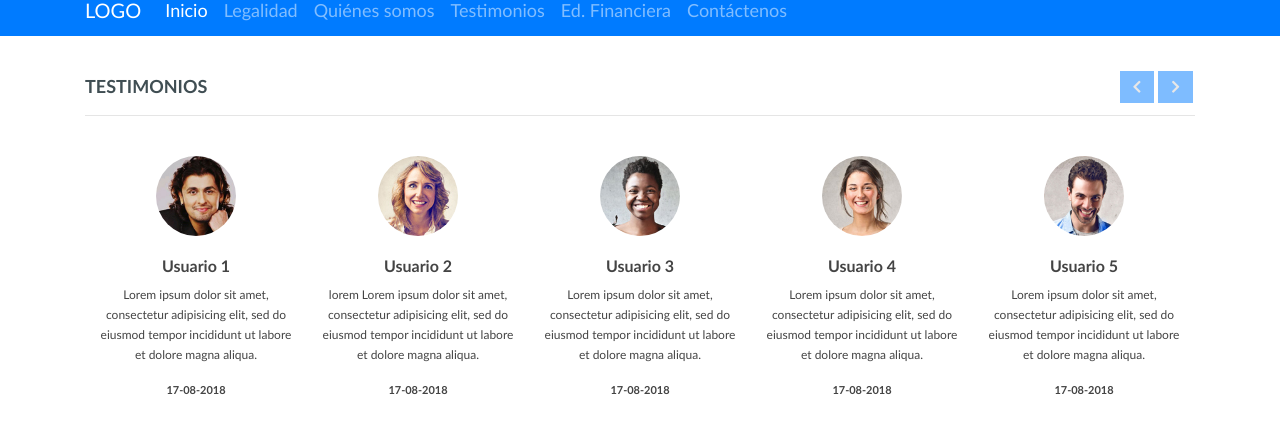
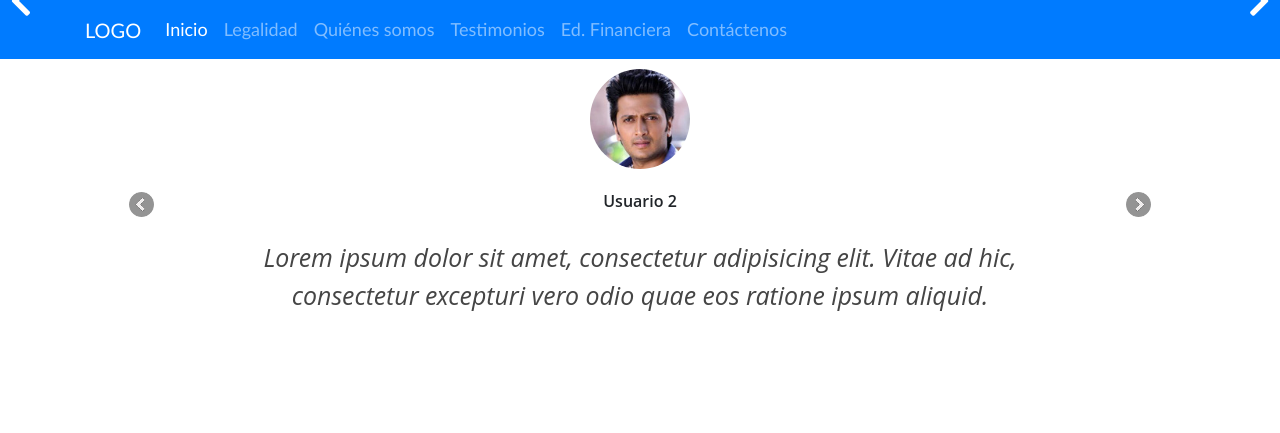
Before and after one commit to ericksulca/ProyectoMMM, a Django app: page /Pago/confirmar/ in a window 1280 px wide. Shown: the top 433 px of the page. Run offline with Django 3.2, Linux system fonts and the light colour scheme; parts of the project's set-up code (start-up, migrations or seed data) failed here and were passed over; some libraries are stand-ins or nearby versions.

Commit message:
modificacion de slider de testimonios

```diff
--- a/sistUno/templates/base/base.html
+++ b/sistUno/templates/base/base.html
@@ -20,12 +20,29 @@
     <!-- END SLIDER -->
 
     <!-- TESTIMONIOS -->
-    <link rel="stylesheet" href="{% static 'css/testimonios/owl.carousel.css'%}">
+    <!-- <link rel="stylesheet" href="{% static 'css/testimonios/owl.carousel.css'%}">
     <link rel="stylesheet" href="{% static 'css/testimonios/owl.theme.css'%}">
     <link rel="stylesheet" href="{% static 'css/testimonios/owl.transitions.css'%}">
     <link rel="stylesheet" href="{% static 'css/testimonios/style.css'%}">
-    <!-- END TESTIMONIOS -->
+-->
+	<script src="http://ajax.googleapis.com/ajax/libs/jquery/2.2.4/jquery.min.js"></script>
+    <link rel="stylesheet" href="{% static 'testimonios/sss/sss.css'%}">
+    <link rel="stylesheet" href="{% static 'testimonios/testimonio-estilos.css'%}">
 
+    <script type="text/javascript" src="{% static 'testimonios/sss/sss.js'%}"></script>
+    <script>
+        jQuery(function($){
+            $('.slider-testimonial').sss({
+              slideShow : true,
+              speed : 3500
+            });
+        });
+    </script>
+
+
+
+
+      <!-- END TESTIMONIOS -->
 </head>
 <body>
   <div class="">
@@ -82,14 +99,16 @@
     {% endblock %}
 
 <script src="{% static 'js/bootstrap/bootstrap.min.js'%}"></script>
-<script src="{% static 'js/testimonios/owl.carousel.min.js'%}"></script>
+<!-- <script src="{% static 'js/testimonios/owl.carousel.min.js'%}"></script>
 <script src="{% static 'js/testimonios/jquery.nivo.slider.pack.js'%}"></script>
 <script src="{% static 'js/testimonios/jquery.meanmenu.min.js'%}"></script>
 <script src="{% static 'js/testimonios/wow.min.js'%}"></script>
 <script src="{% static 'js/testimonios/jquery-price-slider.js'%}"></script>
 <script src="{% static 'js/testimonios/jquery.simpleLens.min.js'%}"></script>
 <script src="{% static 'js/testimonios/jquery.scrollUp.min.js'%}"></script>
-<script src="{% static 'js/testimonios/main.js'%}"></script>
+<script src="{% static 'js/testimonios/main.js'%}"></script> -->
+
+
 
 
 </body>
--- a/sistUno/templates/home/testimonios.html
+++ b/sistUno/templates/home/testimonios.html
@@ -1,5 +1,5 @@
 {% load staticfiles%}
-<div class="brand-logo-area">
+<!-- <div class="brand-logo-area">
   <div class="container">
     <div class="brand-logo">
       <div class="brand-logo-title">
@@ -110,4 +110,42 @@
       </div>
     </div>
   </div>
+</div> -->
+
+<div class="wrapper">
+  <div class="slider-testimonial">
+    <div class="testimonial-item">
+      <div class="testimonial-client">
+        <div class="testimonio-photo">
+          <img src="{% static 'img/fotos-usuario/5.jpg' %}" alt="" class="photo">
+        </div>
+        <p class="client-name">Usuario 1</p>
+      </div>
+      <div class="testimonial-text">
+        <p>Lorem ipsum dolor sit amet, consectetur adipisicing elit. Explicabo, veritatis, similique! Ipsa quam vel repellendus, autem fugiat doloribus? Quam, velit.</p>
+      </div>
+    </div>
+    <div class="testimonial-item">
+      <div class="testimonial-client">
+        <div class="testimonio-photo">
+          <img src="{% static 'img/fotos-usuario/6.jpg' %}" alt="" class="photo">
+        </div>
+        <p class="client-name">Usuario 2</p>
+      </div>
+      <div class="testimonial-text">
+        <p>Lorem ipsum dolor sit amet, consectetur adipisicing elit. Vitae ad hic, consectetur excepturi vero odio quae eos ratione ipsum aliquid.</p>
+      </div>
+    </div>
+    <div class="testimonial-item">
+      <div class="testimonial-client">
+        <div class="testimonio-photo">
+          <img src="{% static 'img/fotos-usuario/7.jpg' %}" alt="" class="photo">
+        </div>
+        <p class="client-name">Usuario 3</p>
+      </div>
+      <div class="testimonial-text">
+        <p>Lorem ipsum dolor sit amet, consectetur adipisicing elit. Non voluptate provident eum, itaque nihil. Minus eius nostrum, veritatis eos eum.</p>
+      </div>
+    </div>
+  </div>
 </div>
--- a/static/css/personalizados/global.css
+++ b/static/css/personalizados/global.css
@@ -109,8 +109,8 @@ ul>li>a{
 }
 
 .testimonio-photo{
-  width:80px;
-  height: 80px;
+  width:100px;
+  height: 100px;
   border-radius: 100%;
   margin: 0 auto;
   margin-bottom: 20px;
--- /dev/null
+++ b/static/testimonios/sss/sss.css
@@ -0,0 +1,51 @@
+.sss {
+	height: 0;
+	margin: 0;
+	padding: 0;
+	position: relative;
+	display: block;
+	overflow: hidden;
+}
+
+.ssslide {
+	width: 100%;
+	margin: 0;
+	padding: 0;
+	position: absolute;
+	top: 0;
+	left: 0;
+	display: none;
+	overflow: hidden;
+}
+
+.ssslide img {
+	max-width: 100%;
+	height: auto;
+	margin: 0;
+	padding: 0;
+	position: relative;
+	display: block;
+}
+
+.sssnext, .sssprev {
+	width: 25px;
+	height: 100%;
+	margin: 0;
+	position: absolute;
+	top: 0;
+	background: url('images/arr.png') no-repeat;
+}
+
+.sssprev {
+	left: 3%;
+	background-position: 0 50%;
+}
+
+.sssnext {
+	right: 3%;
+	background-position: -26px 50%;
+}
+
+.sssprev:hover, .sssnext:hover {
+	cursor: pointer;
+}
--- /dev/null
+++ b/static/testimonios/sss/sss.js
@@ -0,0 +1,108 @@
+/** Super Simple Slider by @intllgnt **/
+
+;(function($, window, document, undefined ) {
+
+$.fn.sss = function(options) {
+
+// Options
+
+	var settings = $.extend({
+	slideShow : true,
+	startOn : 0,
+	speed : 3500,
+	transition : 400,
+	arrows : true
+	}, options);
+
+	return this.each(function() {
+
+// Variables
+
+	var
+	wrapper = $(this),
+	slides = wrapper.children().wrapAll('<div class="sss"/>').addClass('ssslide'),
+	slider = wrapper.find('.sss'),
+	slide_count = slides.length,
+	transition = settings.transition,
+	starting_slide = settings.startOn,
+	target = starting_slide > slide_count - 1 ? 0 : starting_slide,
+	animating = false,
+	clicked,
+	timer,
+	key,
+	prev,
+	next,
+
+// Reset Slideshow
+
+	reset_timer = settings.slideShow ? function() {
+	clearTimeout(timer);
+	timer = setTimeout(next_slide, settings.speed);
+	} : $.noop;
+
+// Animate Slider
+
+	function get_height(target) {
+	return ((slides.eq(target).height() / slider.width()) * 100) + '%';
+	}
+
+	function animate_slide(target) {
+	if (!animating) {
+	animating = true;
+	var target_slide = slides.eq(target);
+
+	target_slide.fadeIn(transition);
+	slides.not(target_slide).fadeOut(transition);
+
+	slider.animate({paddingBottom: get_height(target)}, transition,  function() {
+	animating = false;
+	});
+
+	reset_timer();
+
+	}};
+
+// Next Slide
+
+	function next_slide() {
+	target = target === slide_count - 1 ? 0 : target + 1;
+	animate_slide(target);
+	}
+
+// Prev Slide
+
+	function prev_slide() {
+	target = target === 0 ? slide_count - 1 : target - 1;
+	animate_slide(target);
+	}
+
+	if (settings.arrows) {
+	slider.append('<div class="sssprev"/>', '<div class="sssnext"/>');
+	}
+
+	next = slider.find('.sssnext'),
+	prev = slider.find('.sssprev');
+
+	$(window).load(function() {
+
+	slider.css({paddingBottom: get_height(target)}).click(function(e) {
+	clicked = $(e.target);
+	if (clicked.is(next)) { next_slide() }
+	else if (clicked.is(prev)) { prev_slide() }
+	});
+
+	animate_slide(target);
+
+	$(document).keydown(function(e) {
+	key = e.keyCode;
+	if (key === 39) { next_slide() }
+	else if (key === 37) { prev_slide() }
+	});
+
+	});
+// End
+
+});
+
+};
+})(jQuery, window, document);
--- /dev/null
+++ b/static/testimonios/sss/sss.min.js
@@ -0,0 +1 @@
+(function(e,t,n,r){e.fn.sss=function(r){var i=e.extend({slideShow:true,startOn:0,speed:3500,transition:400,arrows:true},r);return this.each(function(){function y(e){return s.eq(e).height()/o.width()*100+"%"}function b(e){if(!c){c=true;var t=s.eq(e);t.fadeIn(a);s.not(t).fadeOut(a);o.animate({paddingBottom:y(e)},a,function(){c=false});g()}}function w(){l=l===u-1?0:l+1;b(l)}function E(){l=l===0?u-1:l-1;b(l)}var r=e(this),s=r.children().wrapAll('<div class="sss"/>').addClass("ssslide"),o=r.find(".sss"),u=s.length,a=i.transition,f=i.startOn,l=f>u-1?0:f,c=false,h,p,d,v,m,g=i.slideShow?function(){clearTimeout(p);p=setTimeout(w,i.speed)}:e.noop;if(i.arrows){o.append('<div class="sssprev"/>','<div class="sssnext"/>')}m=o.find(".sssnext"),v=o.find(".sssprev");e(t).load(function(){o.css({paddingBottom:y(l)}).click(function(t){h=e(t.target);if(h.is(m)){w()}else if(h.is(v)){E()}});b(l);e(n).keydown(function(e){d=e.keyCode;if(d===39){w()}else if(d===37){E()}})})})}})(jQuery,window,document)
--- /dev/null
+++ b/static/testimonios/testimonio-estilos.css
@@ -0,0 +1,52 @@
+/* *{
+    margin: 0;
+    padding: 0;
+    -webkit-box-sizing: border-box;
+    -moz-box-sizing: border-box;
+    box-sizing: border-box;
+} */
+
+/* body{
+	background: #4B77BE;
+} */
+
+.wrapper{
+	width: 100%;
+	margin-top: 0px;
+	background: #fff;
+	padding: 10px 0;
+}
+
+.slider-testimonial{
+	width: 85%;
+	max-width: 1400px;
+	margin: auto;
+}
+
+.testimonial-client{
+	margin-bottom: 15px;
+}
+
+.testimonial-client img{
+	width: 120px;
+	margin:auto;
+}
+
+.client-name{
+	font-family: "Open sans";
+	font-weight: 600;
+	text-align: center;
+}
+
+.testimonial-text{
+	padding: 10px 120px;
+}
+
+.testimonial-text p{
+	font-family: "Open sans";
+	font-size: 25px;
+	font-weight: 400;
+	font-style: italic;
+	text-align: center;
+	color: #454545;
+}
```
Also changed, not shown: static/testimonios/client.png (added), static/testimonios/sss/images/arr.png (added), static/testimonios/sss/license.txt (added).
